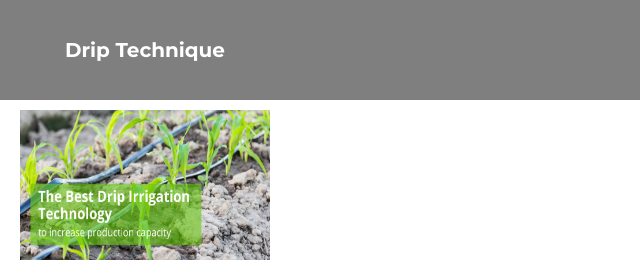
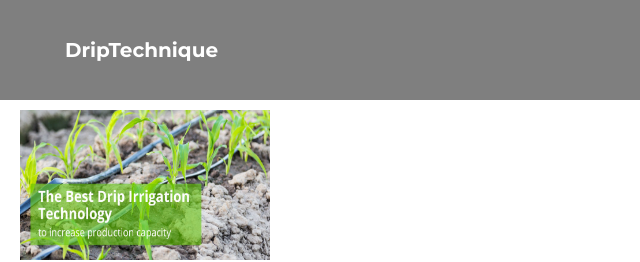
Before and after one commit to newproductdeploy/Basicweb, a plain HTML site: page index.html in a window 1280 px wide. Shown: the top 262 px of the page, 0-640 px from the left. Drawn offline with nearby package versions, Linux system fonts and the light colour scheme.

Commit message:
Update index.html

```diff
--- a/index.html
+++ b/index.html
@@ -15,7 +15,7 @@
 		<div class="menu">
 
 			<div class="leftmenu">
-				<h4>Drip Technique</h4>
+				<h4>DripTechnique</h4>
 			</div>
 
 			<div class="rightmenu">
```
